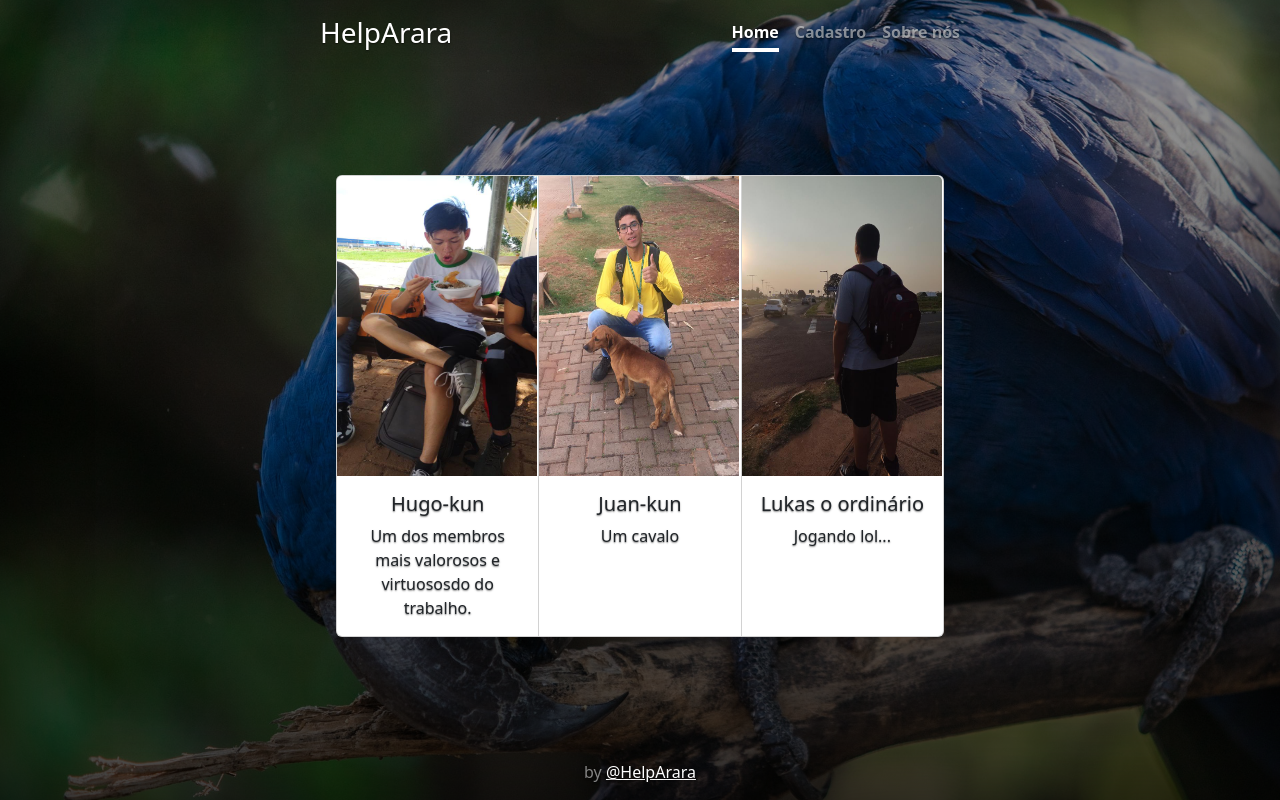
After one commit to mini05juan/ocavalo, a Node server app: page /sobre in a window 1280 px wide. The commit adds this page. Run offline with Node 20, Linux system fonts and the light colour scheme; some libraries are stand-ins or nearby versions.

Commit message:
CodigoComplex@Juan

```diff
--- a/server.js
+++ b/server.js
@@ -32,6 +32,10 @@ app.get('/', (req,res) => {
 app.get('/cadastrar', (req,res) => {
    console.log(path.resolve('./src/views/form-album.html'));
    res.render("form-album")
+})
+app.get('/sobre', (req,res) => {
+   console.log(path.resolve('./src/views/sobreNos.ejs'));
+   res.render("sobreNos")
 })
 
 app.post("/inserir", async(req, res)=>{
--- a/src/public/css/form-album.css
+++ b/src/public/css/form-album.css
@@ -122,3 +122,8 @@ body {
   white-space: nowrap;
   -webkit-overflow-scrolling: touch;
 }
+
+.card-group img{
+  height: 300px;
+  width: 200px;
+}
--- a/src/views/layout.ejs
+++ b/src/views/layout.ejs
@@ -30,7 +30,7 @@
         <nav class="nav nav-masthead justify-content-center float-md-end">
           <a class="nav-link fw-bold py-1 px-0 active" aria-current="page" href="/">Home</a>
           <a class="nav-link fw-bold py-1 px-0" href= "/cadastrar">Cadastro</a>
-          <a class="nav-link fw-bold py-1 px-0" href="#">Sobre nós</a>
+          <a class="nav-link fw-bold py-1 px-0" href="/sobre">Sobre nós</a>
         </nav>
       </div>
     </header>
--- a/src/views/list.ejs
+++ b/src/views/list.ejs
@@ -1,4 +1,4 @@
-<h1 class="mt-3">Lista de ususarios</h1>
+<h1 class="mt-3">Lista de usuarios</h1>
 
 <table class="table table-dark mt-3 border border-2 border-secondary">
   <thead>
--- /dev/null
+++ b/src/views/sobreNos.ejs
@@ -0,0 +1,26 @@
+<div class="card-group ">
+    <div class="card">
+      <img src="public/img/huku.jpeg" class="card-img-top" alt="...">
+      <div class="card-body">
+        <h5 class="card-title text-dark">Hugo-kun</h5>
+        <p class="card-text text-dark">Um dos membros mais valorosos e virtuososdo do trabalho.</p>
+
+      </div>
+    </div>
+    <div class="card">
+      <img src="public/img/juansito.jpeg" class="card-img-top" alt="...">
+      <div class="card-body">
+        <h5 class="card-title text-dark">Juan-kun</h5>
+        <p class="card-text text-dark">Um cavalo</p>
+
+      </div>
+    </div>
+    <div class="card">
+      <img src="public/img/lukas.jpeg" class="card-img-top" alt="...">
+      <div class="card-body">
+        <h5 class="card-title text-dark">Lukas o ordinário</h5>
+        <p class="card-text text-dark">Jogando lol...</p>
+
+      </div>
+    </div>
+  </div>
```
Also changed, not shown: src/public/img/huku.jpeg (added), src/public/img/juansito.jpeg (added), src/public/img/lukas.jpeg (added).
